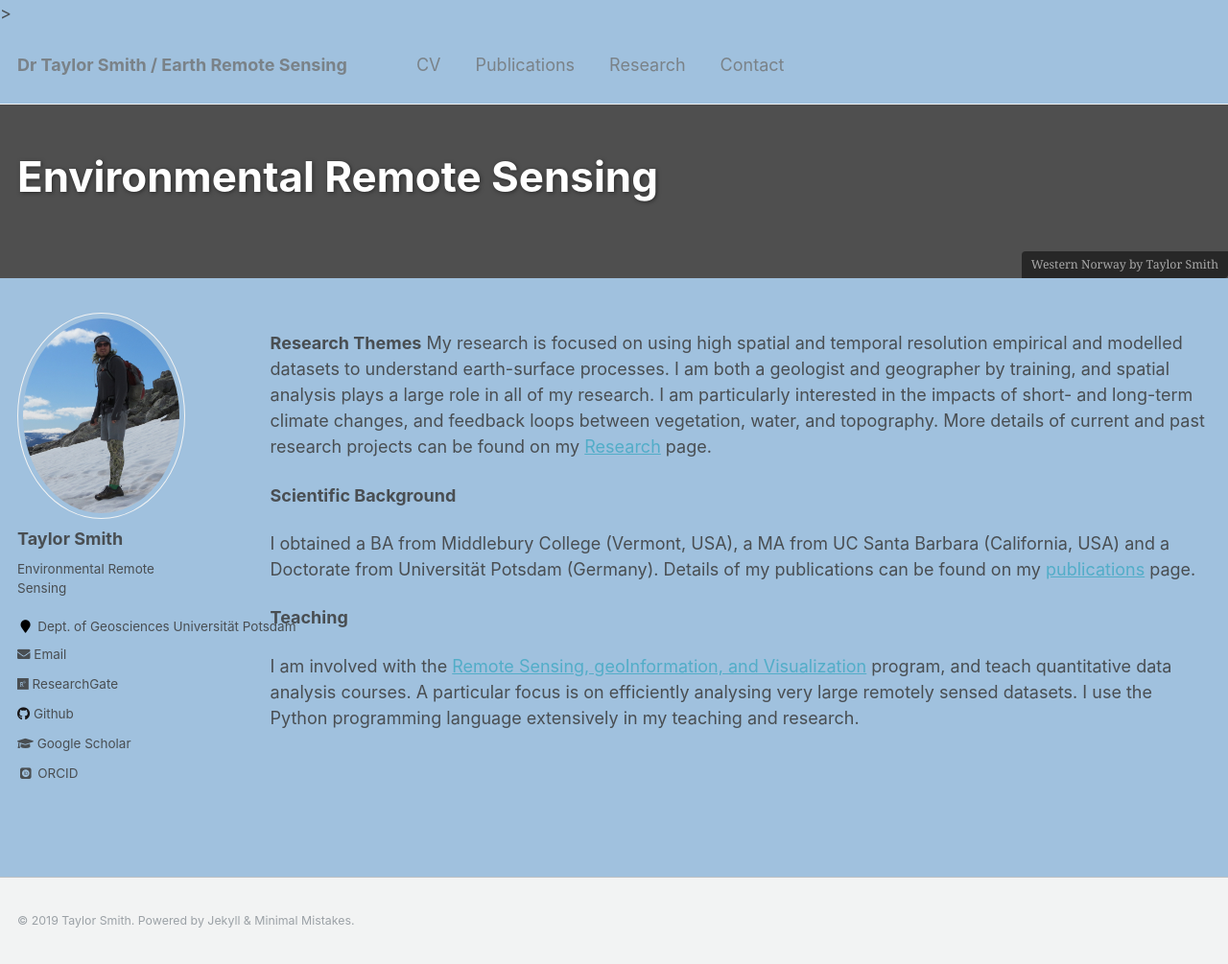
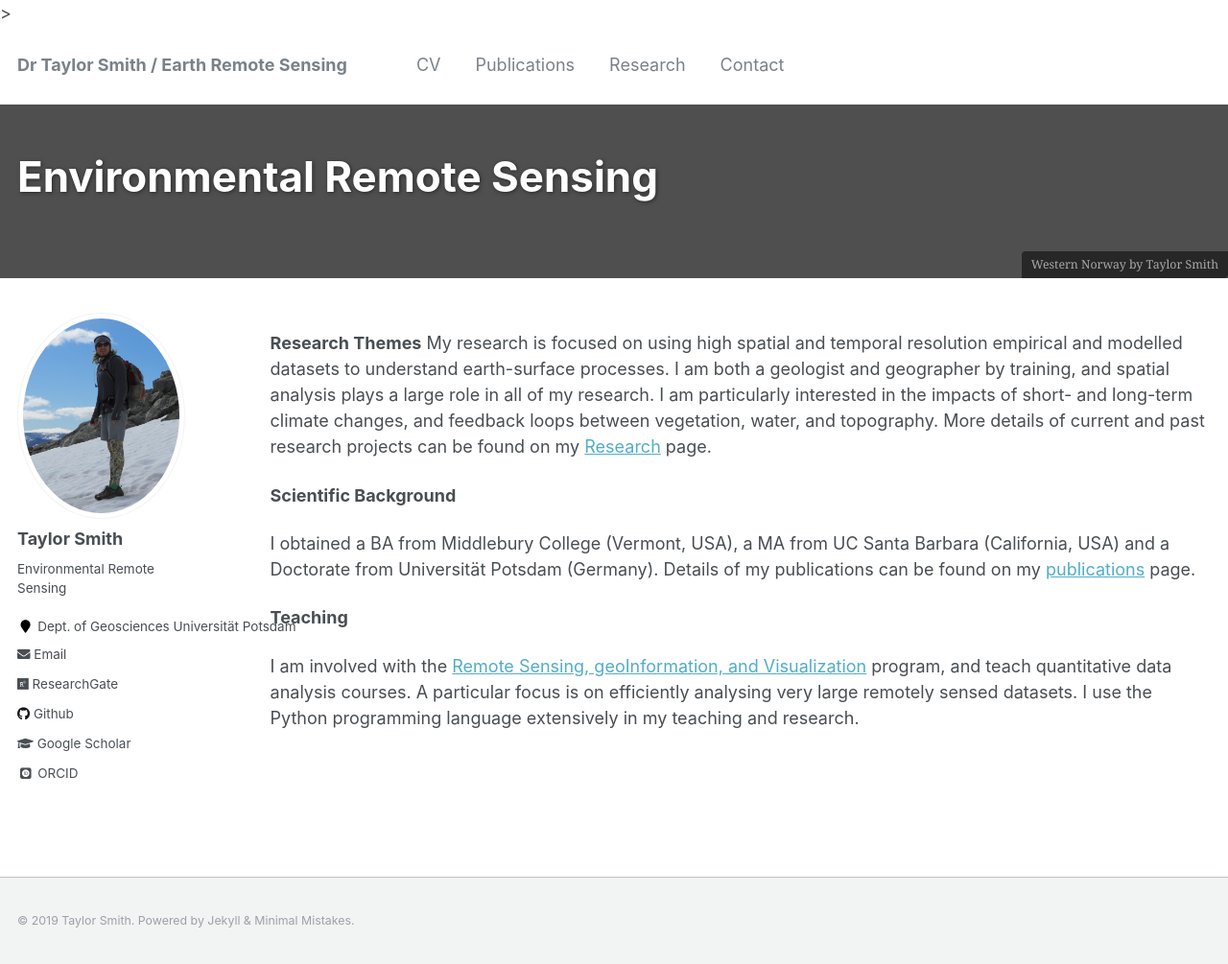
Before and after one commit to tasmi/tasmi.github.io, a Jekyll site: the page built from _pages/about.md, in a window 1280 px wide and 1005 px high. Shown: the whole window at 96% size. Built offline with Jekyll 4.4.1, drawn with Linux system fonts in a browser that asks for light colours; some web fonts are replaced.

Commit message:
Update _variables.scss

```diff
--- a/_sass/_variables.scss
+++ b/_sass/_variables.scss
@@ -53,8 +53,8 @@ $darker-gray                : mix(#000, $gray, 60%);
 $light-gray                 : mix(#fff, $gray, 50%);
 $lighter-gray               : mix(#fff, $gray, 90%);
 
-$body-color                 : #a0c1de;
-$background-color           : #a0c1de;
+$body-color                 : #fff;
+$background-color           : #fff;
 $code-background-color      : #fafafa;
 $code-background-color-dark : $light-gray;
 $text-color                 : $dark-gray;
```
